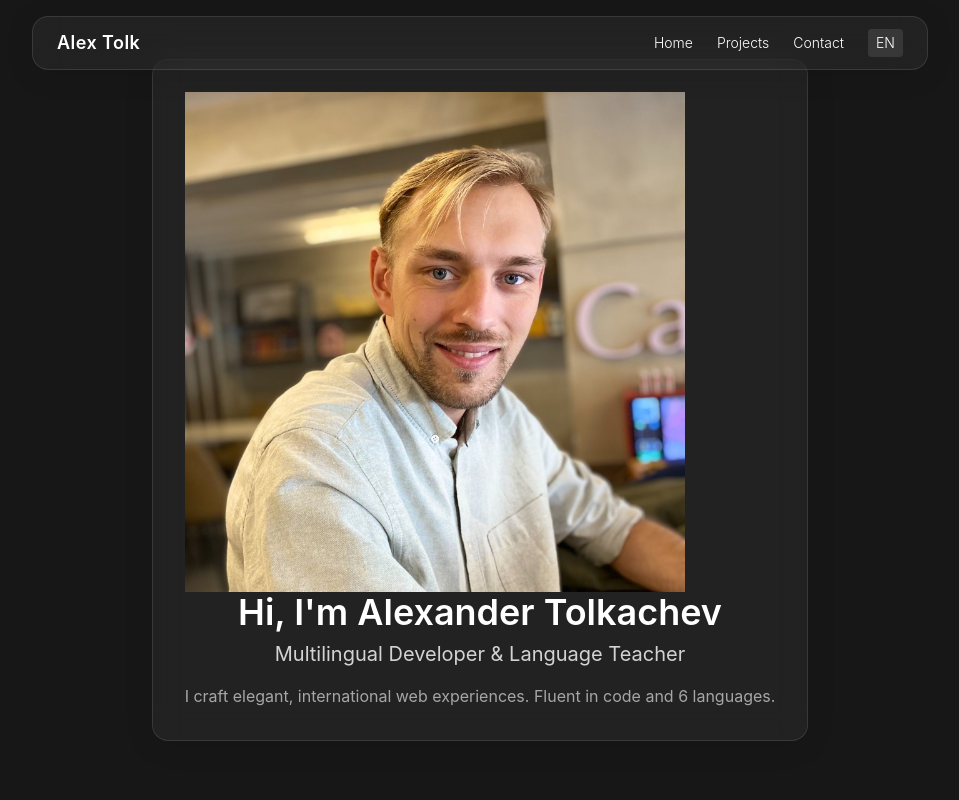
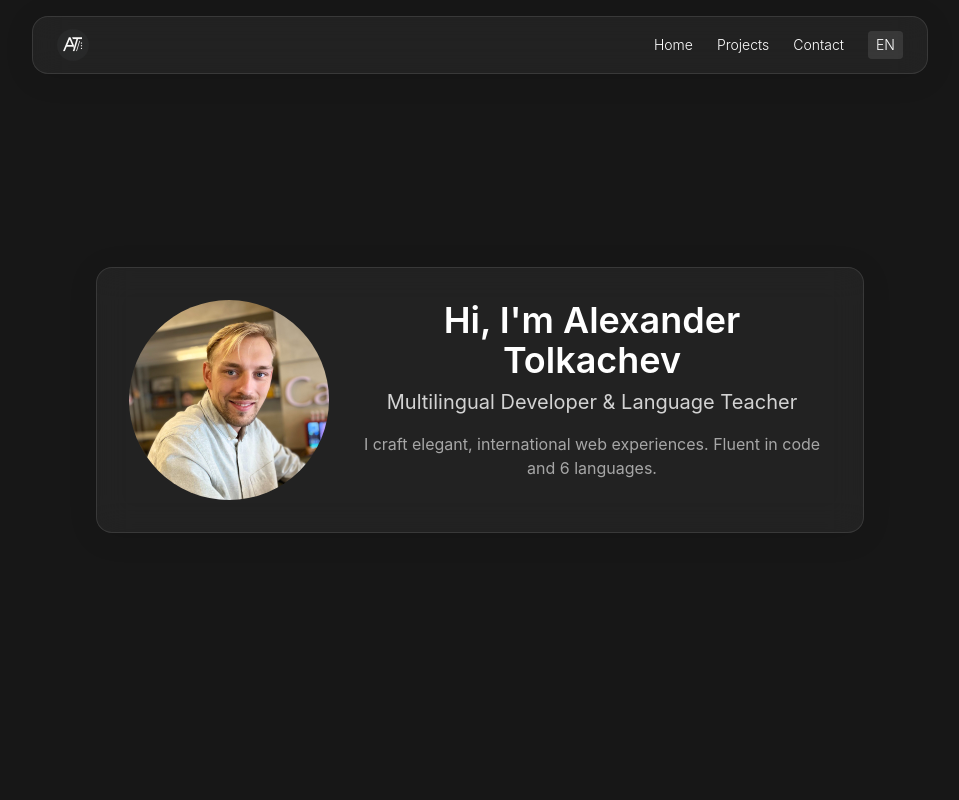
Before and after one commit to AlexTolk/alextolk, a Next.js app: page / in a window 1280 px wide. Shown: the top 800 px of the page, without its empty margins (160-1119 px from the left). Built offline with nearby package versions, Linux system fonts and the light colour scheme.

Commit message:
fix: logo and hero picture

```diff
--- a/components/Hero.tsx
+++ b/components/Hero.tsx
@@ -7,13 +7,20 @@ export default function Hero() {
       id="hero"
       className="flex flex-col items-center justify-center text-center min-h-screen px-4"
     >
-      <div className="glass p-8 rounded-3xl max-w-3xl shadow-lg">
-        <Image src="/images/profile.jpeg" alt="Profile" width={500} height={500} />
-        <h1 className="text-4xl font-semibold mb-2 text-white">Hi, I&apos;m Alexander Tolkachev</h1>
-        <p className="text-xl text-white/80 mb-4">Multilingual Developer & Language Teacher</p>
-        <p className="text-base text-white/60">
-          I craft elegant, international web experiences. Fluent in code and 6 languages.
-        </p>
+      <div className="glass flex flex-col md:flex-row items-center justify-center md:items-start gap-6 p-8 rounded-3xl max-w-3xl shadow-lg">
+        <Image
+          src="/images/profile.jpeg"
+          alt="Profile"
+          width={200}
+          height={200}
+          className='rounded-full' />
+        <div>
+          <h1 className="text-4xl font-semibold mb-2 text-white">Hi, I&apos;m Alexander Tolkachev</h1>
+          <p className="text-xl text-white/80 mb-4">Multilingual Developer & Language Teacher</p>
+          <p className="text-base text-white/60">
+            I craft elegant, international web experiences. Fluent in code and 6 languages.
+          </p>
+        </div>
       </div>
     </section>
   );
--- a/components/Navbar.tsx
+++ b/components/Navbar.tsx
@@ -1,6 +1,7 @@
 'use client';
 
 import { useState } from 'react';
+import Image from 'next/image';
 
 export default function Navbar() {
   const [lang, setLang] = useState<'en' | 'fr'>('en'); // Add more as needed
@@ -11,7 +12,15 @@ export default function Navbar() {
 
   return (
     <nav className="glass fixed top-4 left-1/2 z-50 w-[90%] max-w-4xl -translate-x-1/2 px-6 py-3 flex justify-between items-center backdrop-blur-md text-white">
-      <h1 className="text-lg font-semibold tracking-wide">Alex Tolk</h1>
+      <div className="flex items-center gap-2">
+        <Image
+          src="/images/logo.png" // replace with actual filename if different
+          alt="Logo"
+          width={32}
+          height={32}
+          className="rounded-full" // or remove for square or custom shape
+        />
+      </div>
       <div className="flex items-center gap-6 text-sm font-light">
         <a href="#hero" className="hover:underline">Home</a>
         <a href="#projects" className="hover:underline">Projects</a>
```
Also changed, not shown: public/images/logo.png (added), 1 other file (tests, documents, lock files or other folders).
